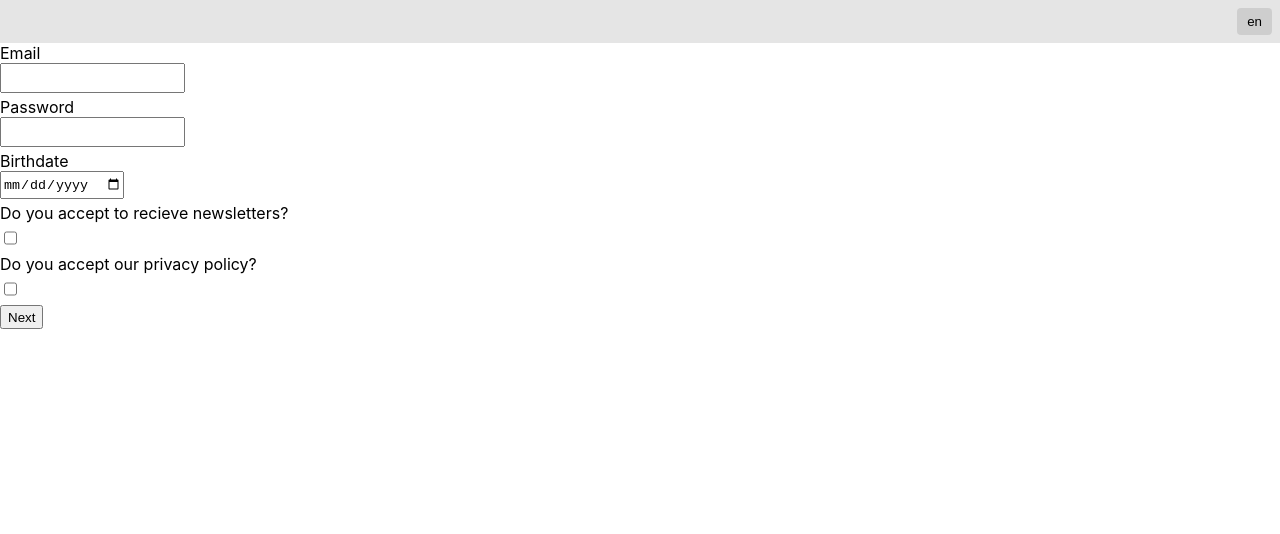
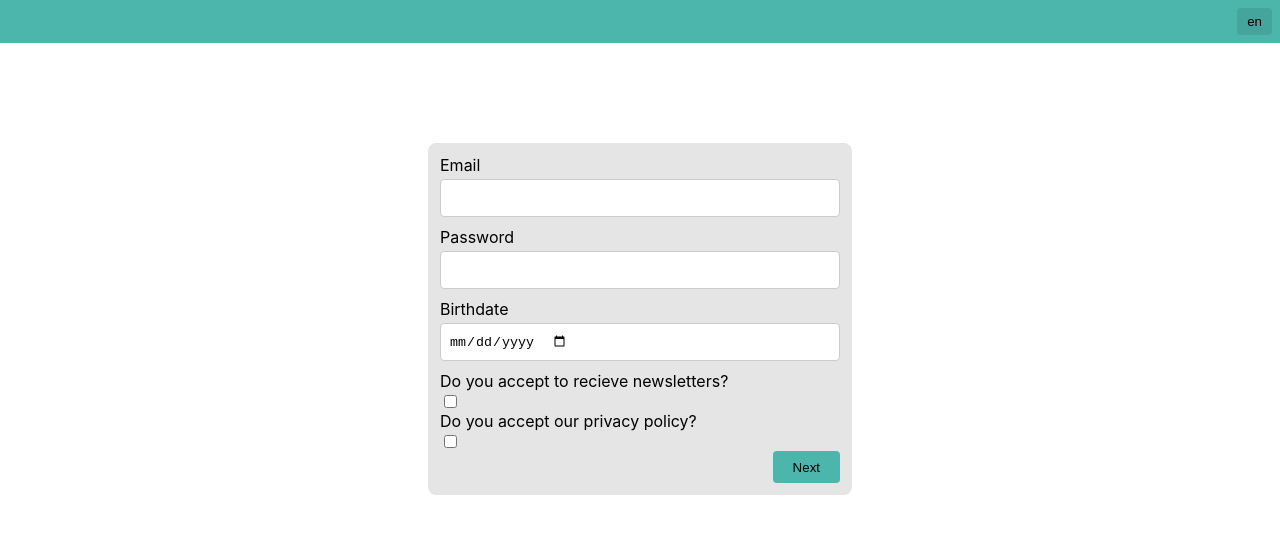
Before and after one commit to brendajanos/registrationForm, a React (Create React App) app: page /registration in a window 1280 px wide. Shown: the top 534 px of the page. Built offline with nearby package versions, Linux system fonts and the light colour scheme.

Commit message:
basic styling added

```diff
--- a/src/components/App.tsx
+++ b/src/components/App.tsx
@@ -28,7 +28,11 @@ i18n.use(initReactI18next).init({
                     laptop:"Laptop",
                     desktop:"Desktop"
                 },
-                confirmation: "Email sent to {{email}}."
+                confirmation: "Email sent to {{email}}.",
+                pref :{
+                    computerOptions:"Which type of hardware do you have?",
+                    softwareOptions:"Which softwares can be found on your machine?"
+                }
 
             }
 
@@ -49,7 +53,11 @@ i18n.use(initReactI18next).init({
                     laptop:"Laptop",
                     desktop:"Asztali gép"
                 },
-                confirmation: "Az {{email}}-re elküldtük a további információkat."
+                confirmation: "Az {{email}}-re elküldtük a további információkat.",
+                pref :{
+                    computerOptions:"Laptop vagy asztali gép?",
+                    softwareOptions:"Milyen szoftverek találhatóak meg a gépeden?"
+                }
 
             }
         }
--- a/src/components/Header.module.css
+++ b/src/components/Header.module.css
@@ -1,8 +1,8 @@
 .Header {
     padding: 8px;
-    background: rgba(0,0,0,.1);
+    background: #4db6ac;
     display:flex;
-    justify-content: right;
+    justify-content: flex-end;
 }
 
 
--- /dev/null
+++ b/src/components/Modal.module.css
@@ -0,0 +1,38 @@
+.Modal {
+    max-width: 400px;
+    width: 100%;
+    margin: 100px auto;
+    background: rgba(0, 0, 0, 0.1);
+    padding: 12px;
+    border-radius: 8px;
+}
+
+.Modal input[type='email'],
+.Modal input[type='password'],
+.Modal input[type='date'] {
+    width: 100%;
+    height: 30px;
+    margin-bottom: 10px;
+    border: 1px solid hsl(0, 0%, 80%);
+    min-height: 38px;
+    border-radius: 4px;
+    padding: 4px 8px;
+}
+
+.Modal input[type="checkbox"] {
+    filter: hue-rotate(302deg)
+  }
+
+.Modal input[type='submit'] {
+    min-height: 32px;
+    border-radius: 4px;
+    padding: 0px 20px;
+    border:none;
+    margin-left: auto;
+    background: #4db6ac
+}
+
+.Modal label {
+    display: flex;
+    margin-bottom: 4px;
+}
--- /dev/null
+++ b/src/components/Modal.tsx
@@ -0,0 +1,10 @@
+import React, { FC } from 'react'
+import styles from "./Modal.module.css"
+
+const Modal :FC = ({children}) => {
+  return (
+    <div className={styles.Modal}>{children}</div>
+  )
+}
+
+export default Modal
--- a/src/index.css
+++ b/src/index.css
@@ -21,6 +21,10 @@ h6 {
 
  input {
     display: flex;
-    height: 24px;
-    margin-bottom: 4px;
+    box-sizing: border-box;
 }
+
+
+.select {
+    margin-bottom: 10px;
+}
--- a/src/pages/ConfirmationPage.tsx
+++ b/src/pages/ConfirmationPage.tsx
@@ -1,12 +1,13 @@
 import React from 'react'
 import { useTranslation } from 'react-i18next'
+import Modal from '../components/Modal'
 import { useRegistration } from '../contexts/registration'
 
 const ConfirmationPage = () => {
     const registration = useRegistration()
     const {t} = useTranslation()
 
-    return <div>{t("confirmation", {email: registration.basicData?.email})} </div>
+    return <Modal>{t("confirmation", {email: registration.basicData?.email})} </Modal>
 }
 
 export default ConfirmationPage
--- a/src/pages/PreferencesPage.tsx
+++ b/src/pages/PreferencesPage.tsx
@@ -3,6 +3,7 @@ import Select, { components } from 'react-select'
 import Creatable from 'react-select'
 import { useNavigate } from 'react-router-dom'
 import { useTranslation } from 'react-i18next'
+import Modal from '../components/Modal'
 
 const computerOptions = [
     { value: 'laptop', label: '💻 Laptop' },
@@ -26,16 +27,21 @@ const PreferencesPage = () => {
     }
 
     const computerOptions = [
-        { value: 'laptop', label: '💻' + t('computerOptions.laptop') },
-        { value: 'desktop', label: '🖥' + t('computerOptions.desktop') },
+        { value: 'laptop', label: '💻 ' + t('computerOptions.laptop') },
+        { value: 'desktop', label: '🖥 ' + t('computerOptions.desktop') },
     ]
 
     return (
+        <Modal>
             <form onSubmit={handleSubmit}>
-            <Select options={computerOptions} placeholder= {t("select")+ "..."} />
+                <label htmlFor="computerOptions">{t("pref.computerOptions")}</label>
+                <Select id="computerOptions" className='select' options={computerOptions} placeholder={t('select') + '...'} />
+                <label htmlFor="softwareOptions">{t("pref.softwareOptions")}</label>
                 <Creatable
+                    id="softwareOptions"
+                    className="select"
                     isMulti
-                placeholder= {t("select")+ "..."}
+                    placeholder={t('select') + '...'}
                     options={toolOptions}
                     components={{
                         Option: ({ children, ...rest }) => (
@@ -57,6 +63,7 @@ const PreferencesPage = () => {
                 />
                 <input type="submit" value={t<string>('register')} />
             </form>
+        </Modal>
     )
 }
 
--- a/src/pages/RegistrationPage.tsx
+++ b/src/pages/RegistrationPage.tsx
@@ -1,12 +1,13 @@
 import React, { FormEventHandler } from 'react'
 import { useTranslation } from 'react-i18next'
 import { useNavigate } from 'react-router-dom'
+import Modal from '../components/Modal'
 import { useRegistration } from '../contexts/registration'
 
 const RegistrationPage = () => {
     const navigate = useNavigate()
     const registration = useRegistration()
-    const {t} = useTranslation()
+    const { t } = useTranslation()
 
     const handleSubmit: FormEventHandler = (event) => {
         event.preventDefault()
@@ -25,24 +26,33 @@ const RegistrationPage = () => {
     }
 
     return (
+        <Modal>
             <form onSubmit={handleSubmit}>
-            <label htmlFor="email">{t("reg.email")}</label>
+                <label htmlFor="email">{t('reg.email')}</label>
                 <input id="email" name="email" type="email" required></input>
 
-            <label htmlFor="password">{t("reg.password")}</label>
-            <input id="password" name="password" type="password" required></input>
+                <label htmlFor="password">{t('reg.password')}</label>
+                <input
+                    id="password"
+                    name="password"
+                    type="password"
+                    pattern="(?=.*\d)(?=.*[a-z])(?=.*[A-Z]).{8,}"
+                    title="Must contain at least one number and one uppercase and lowercase letter, and at least 8 or more characters"
+                    required
+                ></input>
 
-            <label htmlFor="birthdate">{t("reg.birthdate")}</label>
+                <label htmlFor="birthdate">{t('reg.birthdate')}</label>
                 <input id="birthdate" name="birthdate" type="date" required></input>
 
-            <label htmlFor="newsletter">{t("reg.newsletter")}</label>
+                <label htmlFor="newsletter">{t('reg.newsletter')}</label>
                 <input id="newletter" name="newsletter" type="checkbox"></input>
 
-            <label htmlFor="cookies">{t("reg.cookies")}</label>
+                <label htmlFor="cookies">{t('reg.cookies')}</label>
                 <input id="cookies" name="cookies" type="checkbox" required></input>
 
-            <input type="submit" value={t<string>("next")} />
+                <input type="submit" value={t<string>('next')} />
             </form>
+        </Modal>
     )
 }
 
```
Lines whose indentation alone changed are shown as unchanged.
